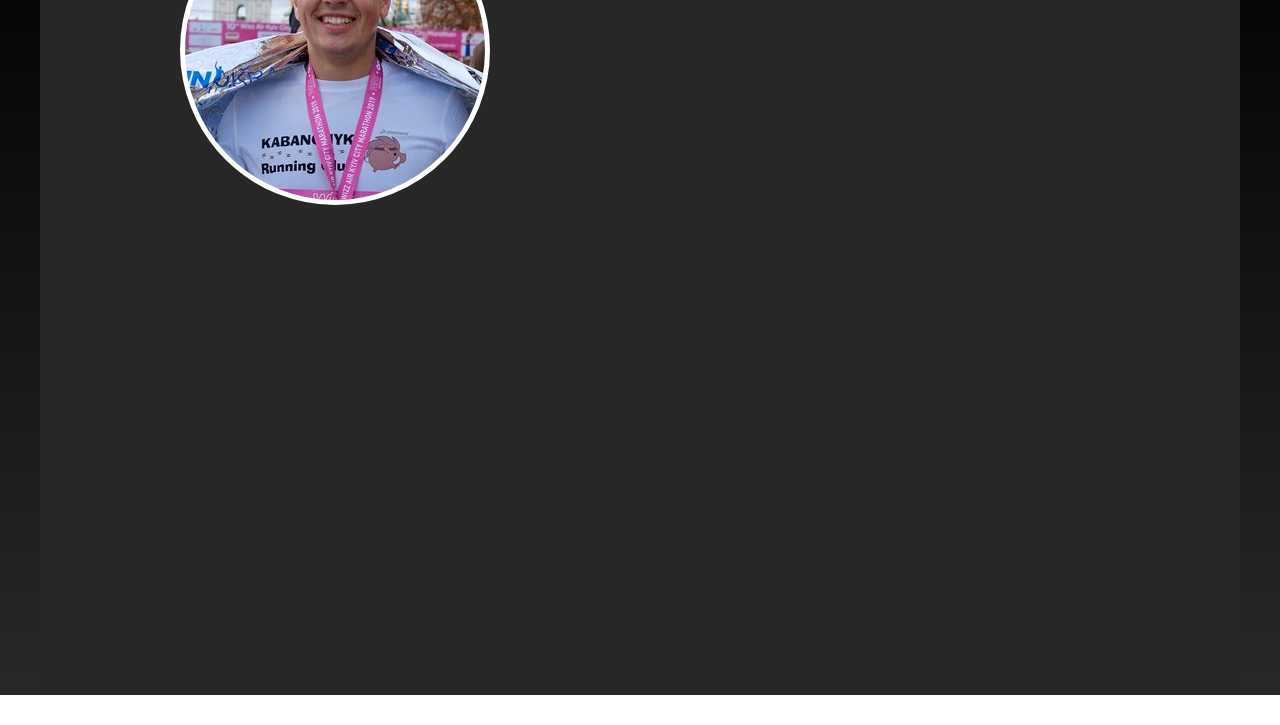
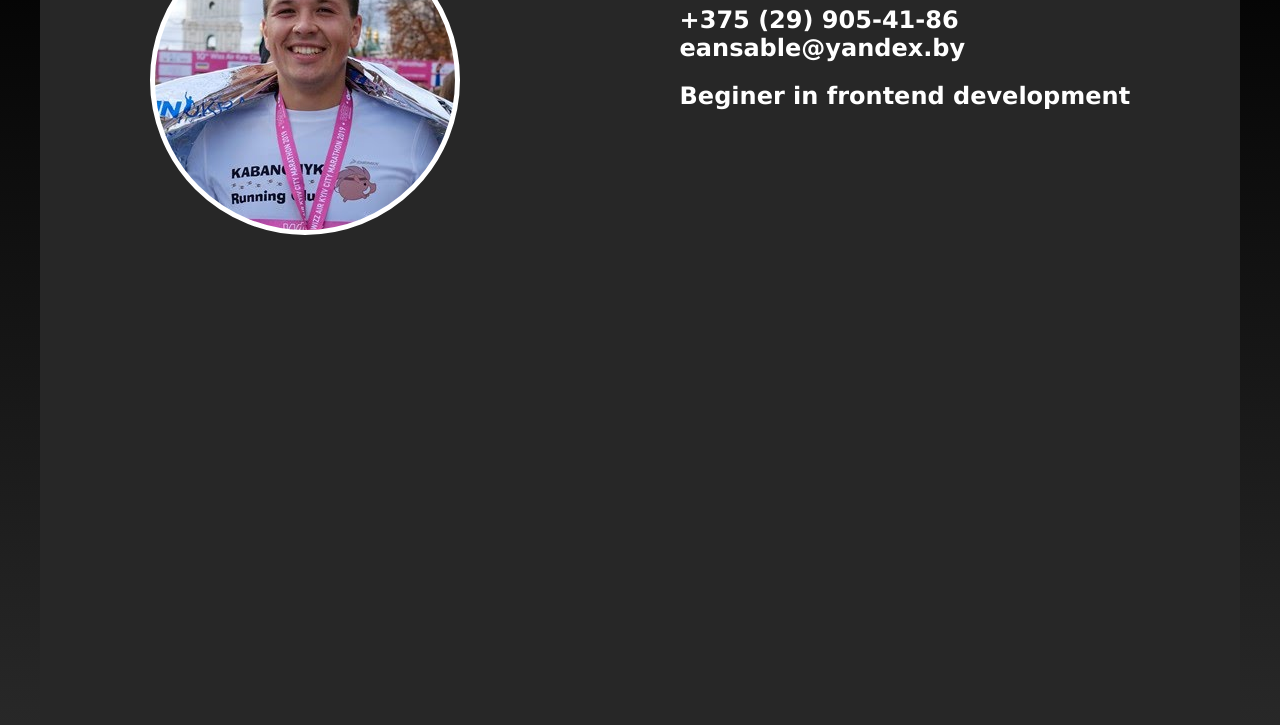
Before and after one commit to Eansable/rsschool-cv, a plain HTML site: page index.html in a window 1280 px wide. Shown: the part 105-830 px from the top of the page. Before the commit the page ends 800 px from the top, so only its background shows below. Drawn offline with Linux system fonts and the light colour scheme.

Commit message:
feat: add information and add style

```diff
--- a/index.html
+++ b/index.html
@@ -13,6 +13,14 @@
     </div>
     <div class="information">
       <h1 class="name">Andrey Tarasevich</h1>
+      <h2 class="information">
+        <a href="tel:+375299054186" class="phone">+375 (29) 905-41-86</a> <br>
+        <a href="mailto:eansable@yandex.by" class="mail">eansable@yandex.by</a>
+      </h2>
+      <h2 class="information">Beginer in frontend development</h2>
+      <h2 class="information"></h2>
+      <h2 class="information"></h2>
+      <h2 class="information"></h2>
     </div>
   </div>
 </body>
--- a/style.css
+++ b/style.css
@@ -13,6 +13,7 @@ body {
   justify-content: space-around;
   background-color: rgb(39, 39, 39);
   height: 100vh;
+  padding-top: 30px;
 }
 
 .foto {
@@ -24,3 +25,20 @@ body {
   border-radius: 50%;
   border: 5px solid white;
 }
+
+.phone {
+  color: inherit;
+  text-decoration: none;
+  transition: all 0.5s;
+}
+
+.phone:hover,
+.mail:hover {
+  color: #9c9c9c;
+}
+
+.mail {
+  color: inherit;
+  text-decoration: none;
+  transition: all 0.5s;
+}
```
